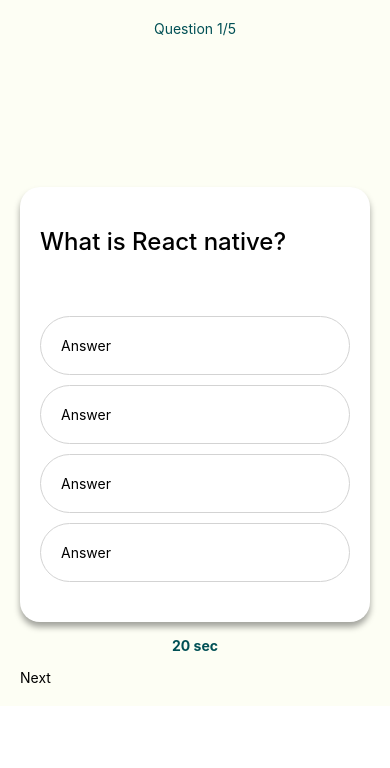
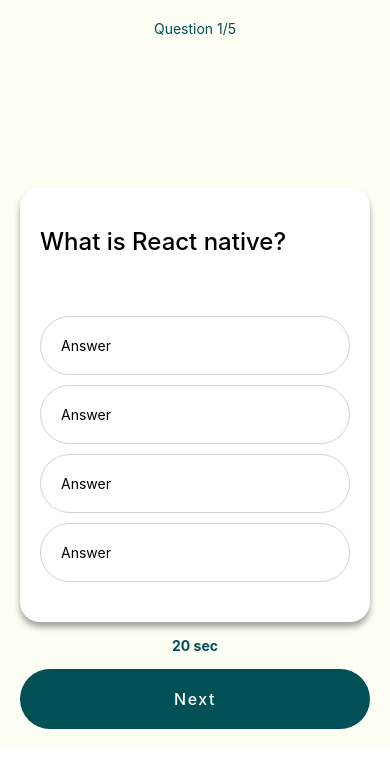
Before and after one commit to scapsa0116/Quizapp, a React Native app: screen / in a window 390 px wide. Shown: the top 768 px of the page. Built offline with nearby package versions, Linux system fonts and the light colour scheme.

Commit message:
everithing is workin, app doesn like flex 1

```diff
--- a/src/app/QuizScreen.tsx
+++ b/src/app/QuizScreen.tsx
@@ -1,11 +1,12 @@
-import { View, Text, StyleSheet, SafeAreaView } from 'react-native';
+import { View, Text, StyleSheet, SafeAreaView, Pressable} from 'react-native';
 import QuestionCard from '../components/QuestionCard';
 
 export default function QuizScreen() {
   return (
-    <SafeAreaView style={styles.page}>
-      <View style={styles.container}>
-        {/* Header */}
+    <SafeAreaView >
+   <View
+   style={styles.container}>
+
         <View>
           <Text style={styles.title}>Question 1/5</Text>
         </View>
@@ -18,13 +19,20 @@
 
 
         {/* Footer */}
-        <View>
-          <Text>Next</Text>
-        </View>
+        <Pressable
+  onPress={() => console.warn('Pressed')}
+  style={styles.button}
+>
+  <Text style={styles.buttonText}>Next</Text>
+
+</Pressable>
+
+
     </View>
     </SafeAreaView>
-  );
+  )
 }
+
 
 const styles = StyleSheet.create({
   page: {
@@ -32,8 +40,8 @@
     flex: 1,
   },
   container: {
-    flex: 1,
-    justifyContent: 'space-between',
+        backgroundColor: '#FDFEF4',
+        justifyContent: 'center',
         padding: 20,
   },
   title: {
@@ -47,18 +55,21 @@
     fontWeight: 'bold',
   },
 
-  button:{
-      backgroundColor:  "#005055",
-      padding:20,
+  button: {
+  backgroundColor: '#005055',
+  padding: 20,
   borderRadius: 100,
   alignItems: 'center',
-      justifyContent: 'center'
+  justifyContent: 'center',
 },
-
-    buttonText:{
+buttonText: {
   color: 'white',
-        fontWeight: 500,
+  fontWeight: '500',
   fontSize: 16,
   letterSpacing: 1.5,
-    }
+},
+buttonIcon: {
+  position: 'absolute',
+  right: 20,
+},
 });
```
Lines whose indentation alone changed are shown as unchanged.
